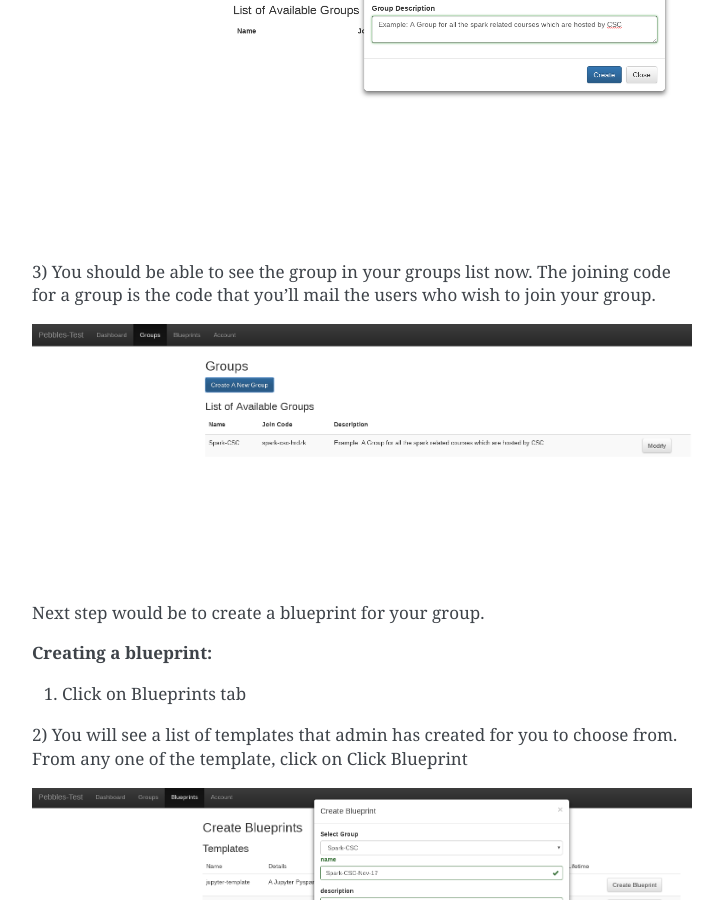
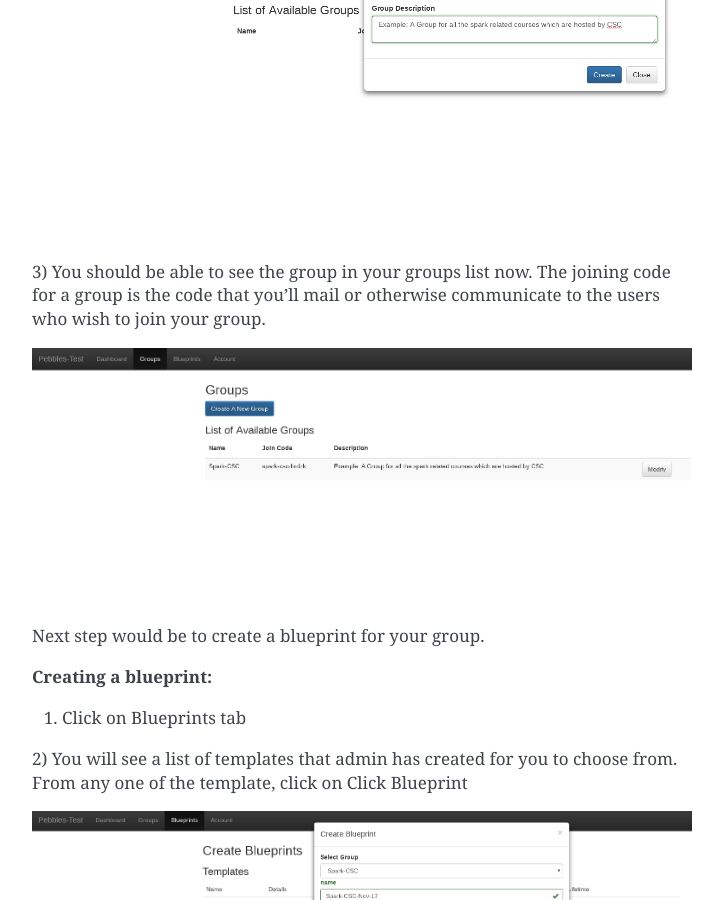
Before and after one commit to CSCfi/pebbles, a Sphinx documentation site: the page built from doc/source/group_owners_guide.rst, in a window 1280 px wide and 900 px high, scrolled down 1379 px. Shown: the whole window, without its empty margins (388-1111 px from the left). Built offline with Sphinx 7.4.7, drawn with Linux system fonts in a browser that asks for light colours; the version number is read from the project's files by our own code.

```diff
--- a/doc/source/group_owners_guide.rst
+++ b/doc/source/group_owners_guide.rst
@@ -61,8 +61,8 @@ Instructions for creating a group and its blueprint
 .. image:: img/group_create.png
 
 3) You should be able to see the group in your groups list now. The joining
-code for a group is the code that you'll mail the users who wish to join your
-group.
+code for a group is the code that you'll mail or otherwise communicate to the
+users who wish to join your group.
 
 .. image:: img/group_view.png
 
```
